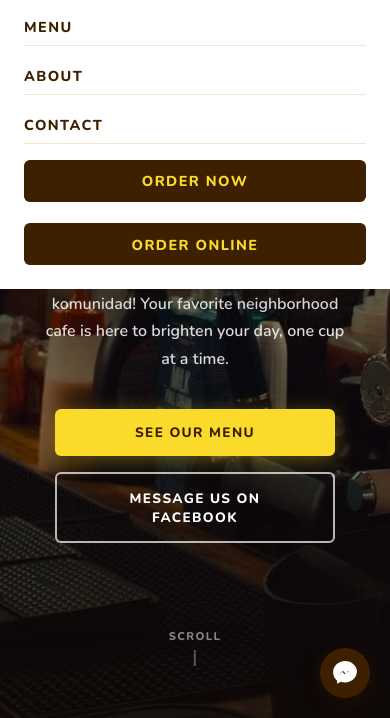
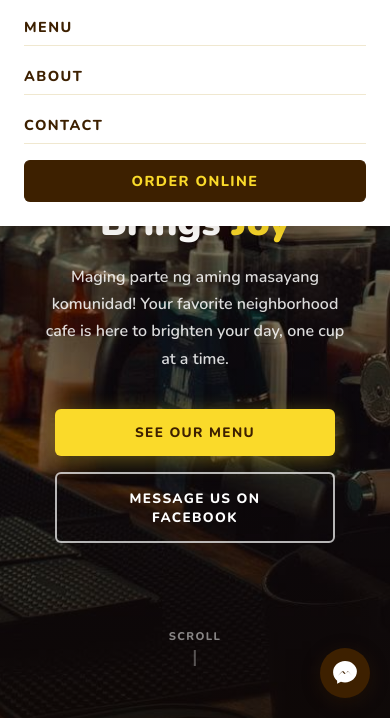
Before and after one commit to SyakNiPrimo/cup-of-joy-website, a plain HTML site: page index.html in a window 390 px wide. Both pictures are taken after a click on the button "Toggle menu". Shown: the part 126-844 px from the top of the page. Drawn offline with nearby package versions, Linux system fonts and the light colour scheme.

Commit message:
Remove Order Now button from nav, keep Order Online
Order Online supersedes the old menu-page shortcut, so the nav now
has a single call-to-action instead of two competing buttons.

Co-Authored-By: Claude Sonnet 5 <noreply@anthropic.com>

```diff
--- a/components.js
+++ b/components.js
@@ -25,7 +25,6 @@ document.body.insertAdjacentHTML('afterbegin', `
     </ul>
   </div>
   <div class="nav-actions">
-    <a href="menu.html" class="btn-order">Order Now</a>
     <a href="order-online.html" class="btn-order-online">Order Online</a>
     <button class="hamburger" id="hamburger" aria-label="Toggle menu">
       <span></span><span></span><span></span>
@@ -38,7 +37,6 @@ document.body.insertAdjacentHTML('afterbegin', `
   <a href="menu.html"    class="${page === 'menu'    ? 'active' : ''}">Menu</a>
   <a href="about.html"   class="${page === 'about'   ? 'active' : ''}">About</a>
   <a href="contact.html" class="${page === 'contact' ? 'active' : ''}">Contact</a>
-  <a href="menu.html" class="btn-order">Order Now</a>
   <a href="order-online.html" class="btn-order-online">Order Online</a>
 </div>
 `);
--- a/shared.css
+++ b/shared.css
@@ -95,32 +95,7 @@ nav.scrolled .nav-links a { color: var(--brown); }
   justify-content: flex-end;
 }
 
-/* Order Now button */
-.btn-order {
-  background: rgba(255,255,255,.15) !important;
-  border: 1.5px solid rgba(255,255,255,.75) !important;
-  color: #fff !important;
-  text-decoration: none;
-  font-family: 'Nunito', sans-serif;
-  font-weight: 800;
-  font-size: .78rem;
-  letter-spacing: .1em;
-  text-transform: uppercase;
-  padding: .6rem 1.4rem;
-  border-radius: 6px;
-  transition: background .35s, border-color .35s, color .35s, transform .15s;
-  white-space: nowrap;
-}
-
-nav.scrolled .btn-order {
-  background: var(--brown) !important;
-  border-color: var(--brown) !important;
-  color: var(--yellow) !important;
-}
-
-.btn-order:hover { transform: translateY(-1px); opacity: .9; }
-
-/* Order Online button — always solid so it stands out from the outline Order Now button */
+/* Order Online button */
 .btn-order-online {
   background: var(--brown) !important;
   border: 1.5px solid var(--brown) !important;
@@ -191,20 +166,12 @@ nav.scrolled .hamburger span { background: var(--brown); }
   border-bottom: 1px solid #f0e8d0;
 }
 
-.mobile-menu .btn-order {
+.mobile-menu .btn-order-online {
   text-align: center;
   background: var(--brown) !important;
   border-color: var(--brown) !important;
   color: var(--yellow) !important;
   margin-top: .25rem;
-  border-bottom: none !important;
-  display: block;
-  padding: .65rem 1.25rem !important;
-}
-
-.mobile-menu .btn-order-online {
-  text-align: center;
-  margin-top: .6rem;
   border-bottom: none !important;
   display: block;
   padding: .65rem 1.25rem !important;
@@ -288,6 +255,6 @@ footer small { font-size: .8rem; opacity: .5; }
   :root { --nav-h: 70px; }
   .nav-logo img { height: 54px; }
   .nav-links-wrap { display: none; }
-  .nav-actions .btn-order, .nav-actions .btn-order-online { display: none; }
+  .nav-actions .btn-order-online { display: none; }
   .hamburger { display: flex; }
 }
```
